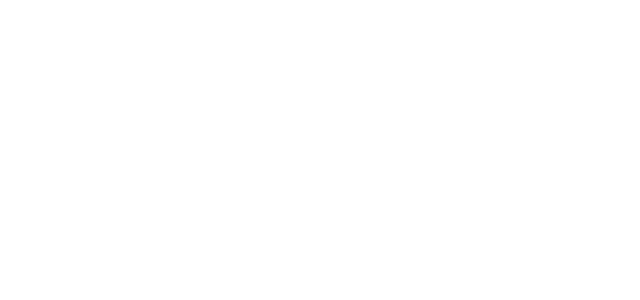
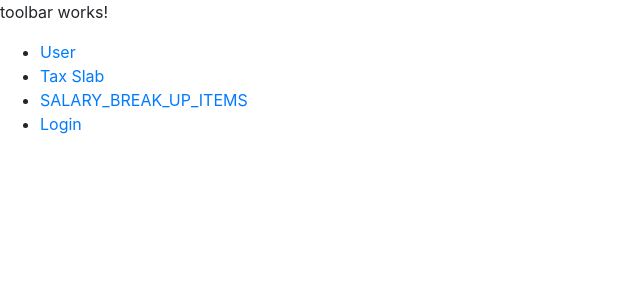
Before and after one commit to dangraahmed/MyCalculator.UI, an Angular app: page /admin in a window 1280 px wide. Before the commit this address led to /. Shown: the top 300 px of the page, without its empty margins (0-640 px from the left). Built offline with nearby package versions, Linux system fonts and the light colour scheme.

Commit message:
Admin Module added.

```diff
--- /dev/null
+++ b/src/app/components/admin/admin.component.html
@@ -0,0 +1,15 @@
+<div class="row">
+    <div class="col-12 p-0">
+      <cal-toolbar></cal-toolbar>
+    </div>
+  </div>
+  <div class="row">
+    <div class="col-2 p-0">
+      <div class="col-12 p-0">
+        <cal-admin-navbar></cal-admin-navbar>
+      </div>
+    </div>
+    <div class="col-10 p-0">
+      <router-outlet></router-outlet>
+    </div>
+  </div>
--- /dev/null
+++ b/src/app/components/admin/admin.component.ts
@@ -0,0 +1,15 @@
+import { Component, OnInit } from '@angular/core';
+
+@Component({
+  selector: 'cal-admin',
+  templateUrl: 'admin.component.html',
+  styles: []
+})
+export class AdminComponent implements OnInit {
+
+  constructor() { }
+
+  ngOnInit() {
+  }
+
+}
--- /dev/null
+++ b/src/app/components/admin/admin.routes.ts
@@ -0,0 +1,12 @@
+import { AdminComponent } from './admin.component';
+// import { TaxSlabRoutes } from '../taxSlab/taxSlab.routes';
+
+export const AdminRoutes: Array<any> = [
+  {
+    path: 'admin',
+    component: AdminComponent,
+    children: [
+    //   ...TaxSlabRoutes
+    ]
+  }
+];
--- /dev/null
+++ b/src/app/components/admin/index.ts
@@ -0,0 +1,7 @@
+import { AdminComponent } from './admin.component';
+// import { TAX_SLAB_COMPONENTS } from '../taxSlab/index';
+
+export const ADMIN_COMPONENTS: any[] = [
+    AdminComponent,
+    // ...TAX_SLAB_COMPONENTS,
+];
--- a/src/app/components/app-routing.module.ts
+++ b/src/app/components/app-routing.module.ts
@@ -2,13 +2,16 @@
 import { Routes, RouterModule } from '@angular/router';
 
 import { HomeRoutes } from './home/home.routes';
+import { AdminRoutes } from './admin/admin.routes';
+
 const routes: Routes = [
   {
     path: '',
     redirectTo: '/home',
     pathMatch: 'full'
   },
-  ...HomeRoutes
+  ...HomeRoutes,
+  ...AdminRoutes
 ];
 
 @NgModule({
--- a/src/app/components/index.ts
+++ b/src/app/components/index.ts
@@ -1,10 +1,12 @@
 import { AppComponent } from './app.component';
 import { HOME_COMPONENTS } from './home/index';
+import { ADMIN_COMPONENTS } from './admin/index';
 
 
 export const APP_COMPONENTS: any[] = [
   AppComponent,
-  ...HOME_COMPONENTS
+  ...HOME_COMPONENTS,
+  ...ADMIN_COMPONENTS
 ];
 
 export * from './app.component';
```
